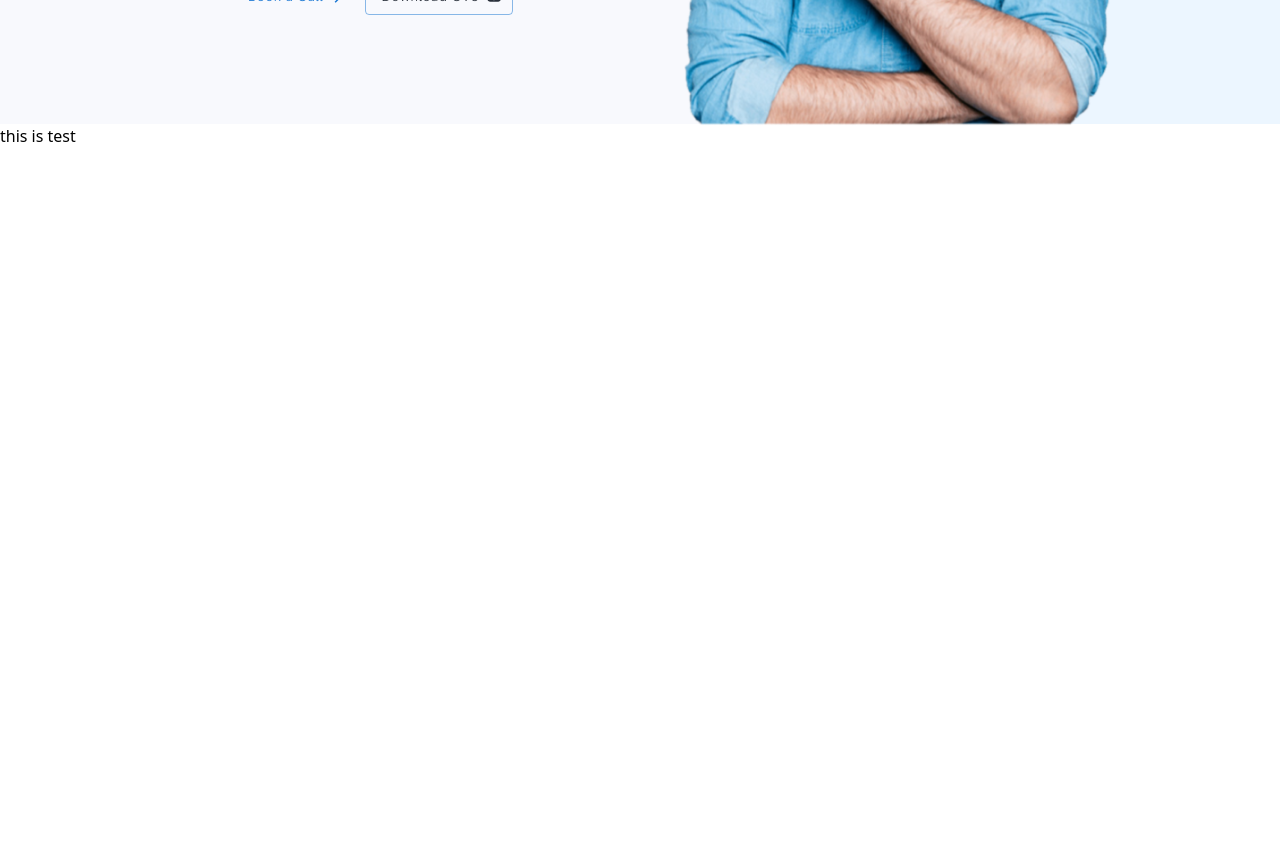
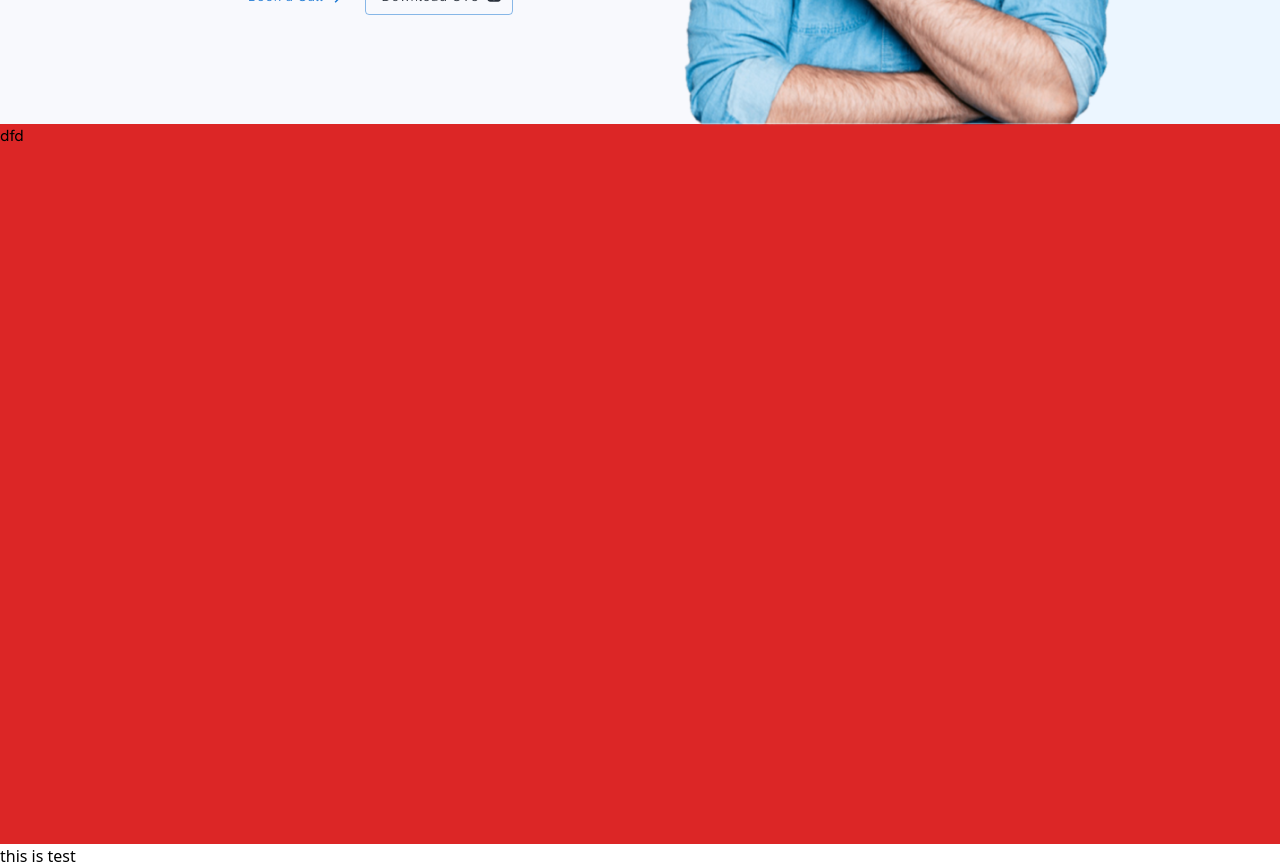
Before and after one commit to saeidniyabati2/myportfolio, a Next.js app: page / in a window 1280 px wide. Shown: the part 540-1408 px from the top of the page. Before the commit the page ends 800 px from the top, so only its background shows below. Built offline with nearby package versions, Linux system fonts and the light colour scheme.

Commit message:
making new component for AboutMe section

```diff
--- /dev/null
+++ b/src/components/AboutMe.tsx
@@ -0,0 +1,9 @@
+
+
+export default function AboutMe(props: object) {
+  return (
+    <section className="w-full h-[90vh] bg-red-600">
+        dfd
+    </section>
+  );
+}
--- a/src/components/Hero.tsx
+++ b/src/components/Hero.tsx
@@ -45,7 +45,7 @@ export default function Hero(props: any) {
       <div className="w-full h-full  basis-[27%] bg-[#ECF6FF] relative">
         {/* container of hero image */}
         <div className=" w-[28rem] h-[35rem]  absolute -bottom-1 right-40  ">
-          <Image fill alt="ddf" src="/assets/Rectangle 11.png" />
+          <Image fill alt="Hero image" src="/assets/Rectangle 11.png" />
         </div>
         <MiniImageHero
           sorceImage="/assets/react-svgrepo-com.svg"
@@ -58,7 +58,7 @@ export default function Hero(props: any) {
 
         <MiniImageHero
           sorceImage="/assets/next-dot-js-svgrepo-com.svg"
-          className="w-10 h-10   top-56 right-32 "
+          className="w-10 h-10 top-56 right-32 "
         />
       </div>
     </section>
--- a/src/pages/index.tsx
+++ b/src/pages/index.tsx
@@ -1,10 +1,12 @@
+import AboutMe from "../components/AboutMe";
 import ContainerBlock from "../components/ContainerBlock";
 import Hero from "../components/Hero";
 
-const Home = (props:object) => {
+const Home = (props: object) => {
   return (
     <ContainerBlock>
       <Hero />
+      <AboutMe />
     </ContainerBlock>
   );
 };
```
